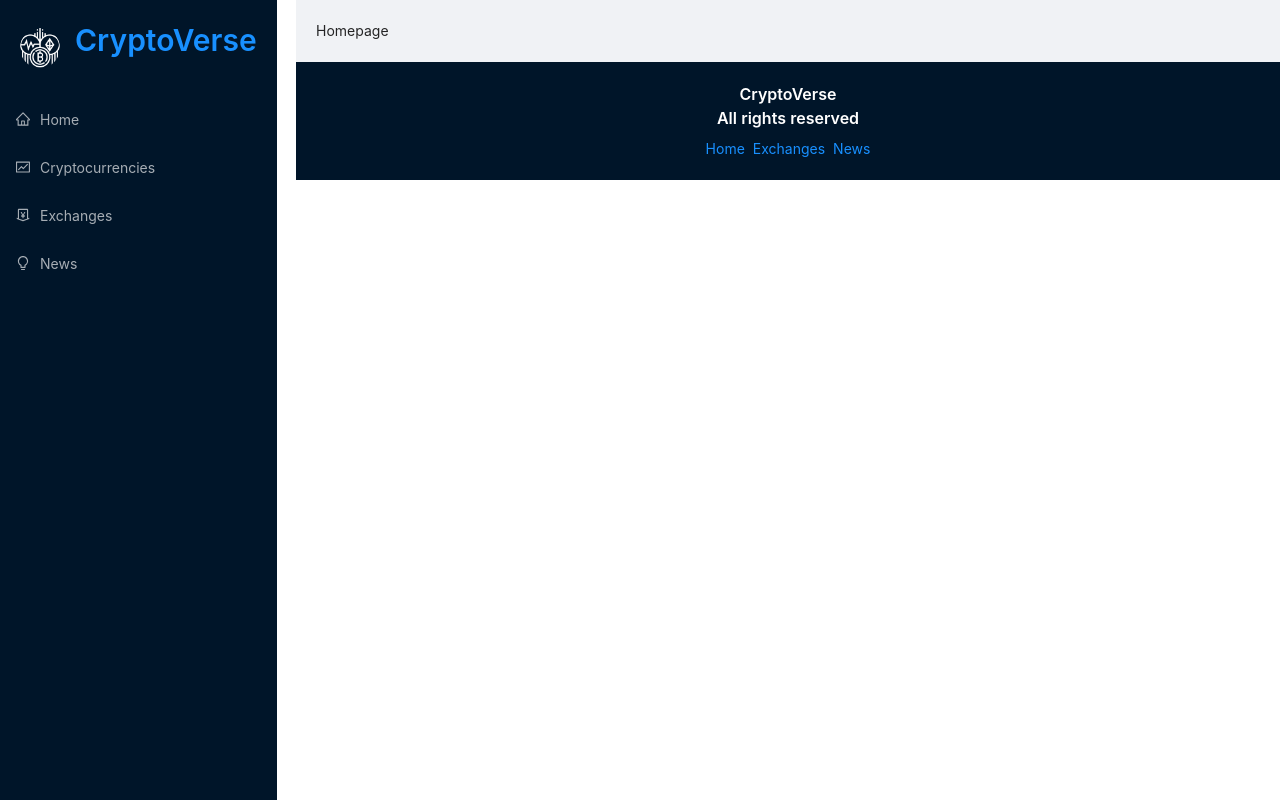
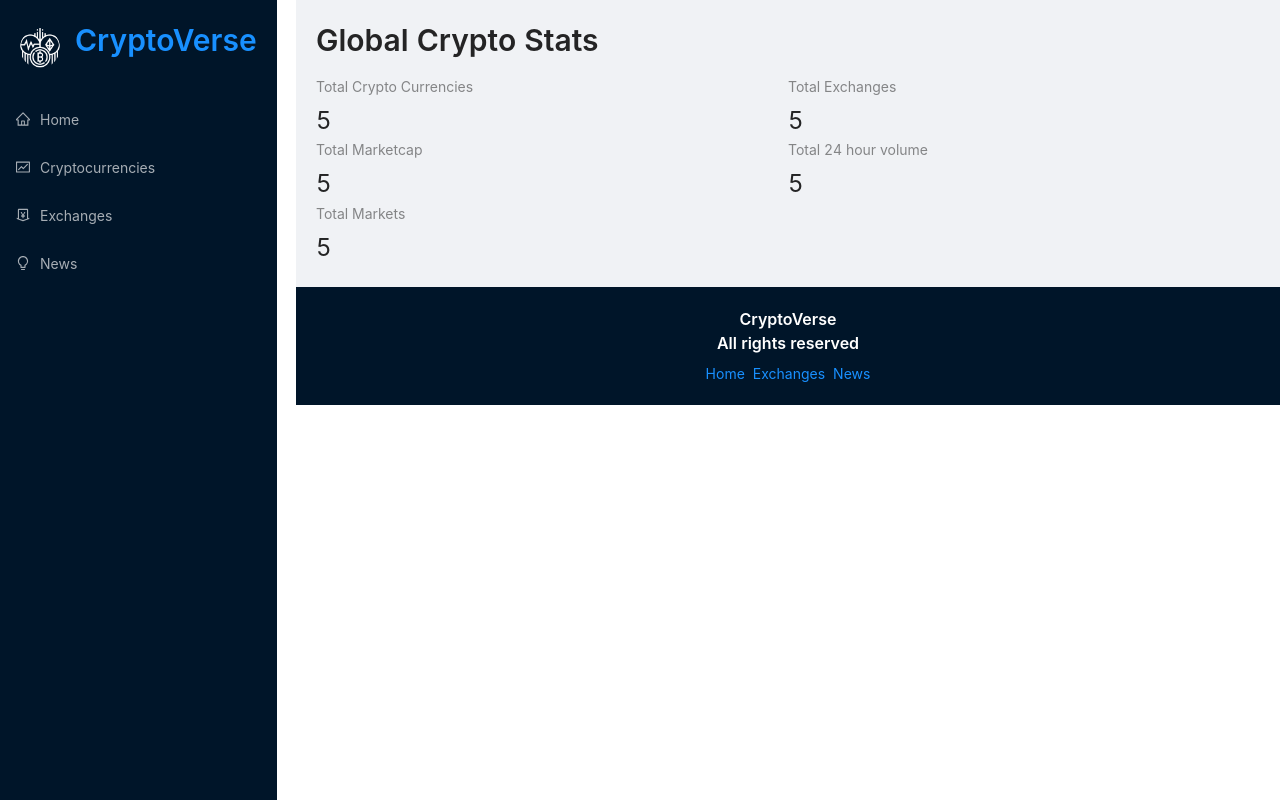
Before and after one commit to charliecan2/CryptoVerse, a React (Create React App) app in the folder client/: page / in a window 1280 px wide. Built offline with nearby package versions, Linux system fonts and the light colour scheme.

Commit message:
Added mock data to the homepage of the site using Ant Design

```diff
--- a/client/src/components/Homepage.jsx
+++ b/client/src/components/Homepage.jsx
@@ -1,10 +1,32 @@
-import React from 'react'
+import React from 'react';
+import 'millify';
+import { Typography, Row, Col, Statistic } from 'antd';
+import { Link } from 'react-router-dom'
 
 const Homepage = () => {
     return (
-        <div>
-            Homepage
-        </div>
+        <>
+            <Typography.Title level={2} className="heading">
+                Global Crypto Stats
+            </Typography.Title>
+            <Row>
+                <Col span={12}>
+                    <Statistic title="Total Crypto Currencies" value="5"/>
+                </Col>
+                <Col span={12}>
+                    <Statistic title="Total Exchanges" value="5"/>
+                </Col>
+                <Col span={12}>
+                    <Statistic title="Total Marketcap" value="5"/>
+                </Col>
+                <Col span={12}>
+                    <Statistic title="Total 24 hour volume" value="5"/>
+                </Col>
+                <Col span={12}>
+                    <Statistic title="Total Markets" value="5"/>
+                </Col>
+            </Row>
+        </>
     )
 }
 
```
